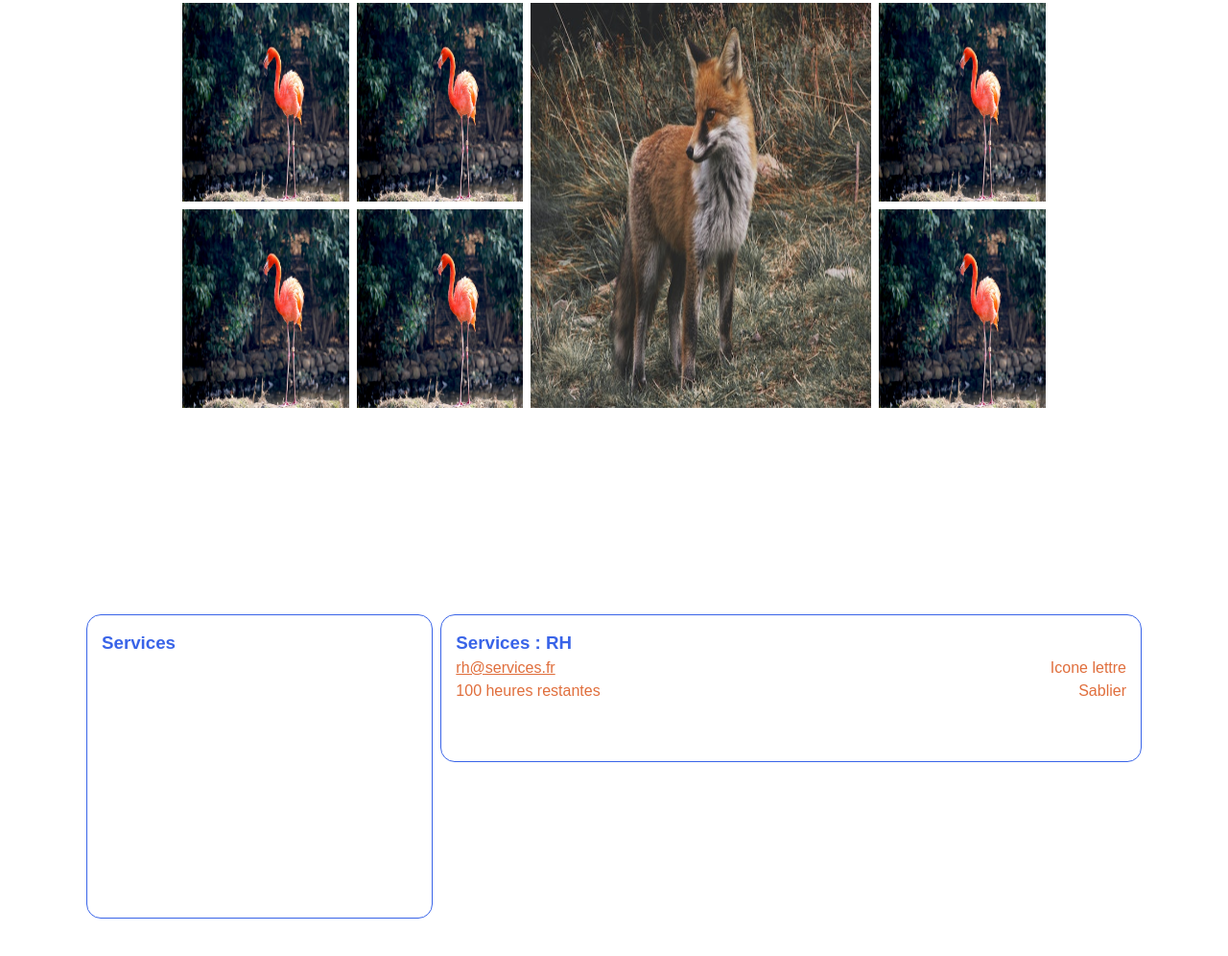
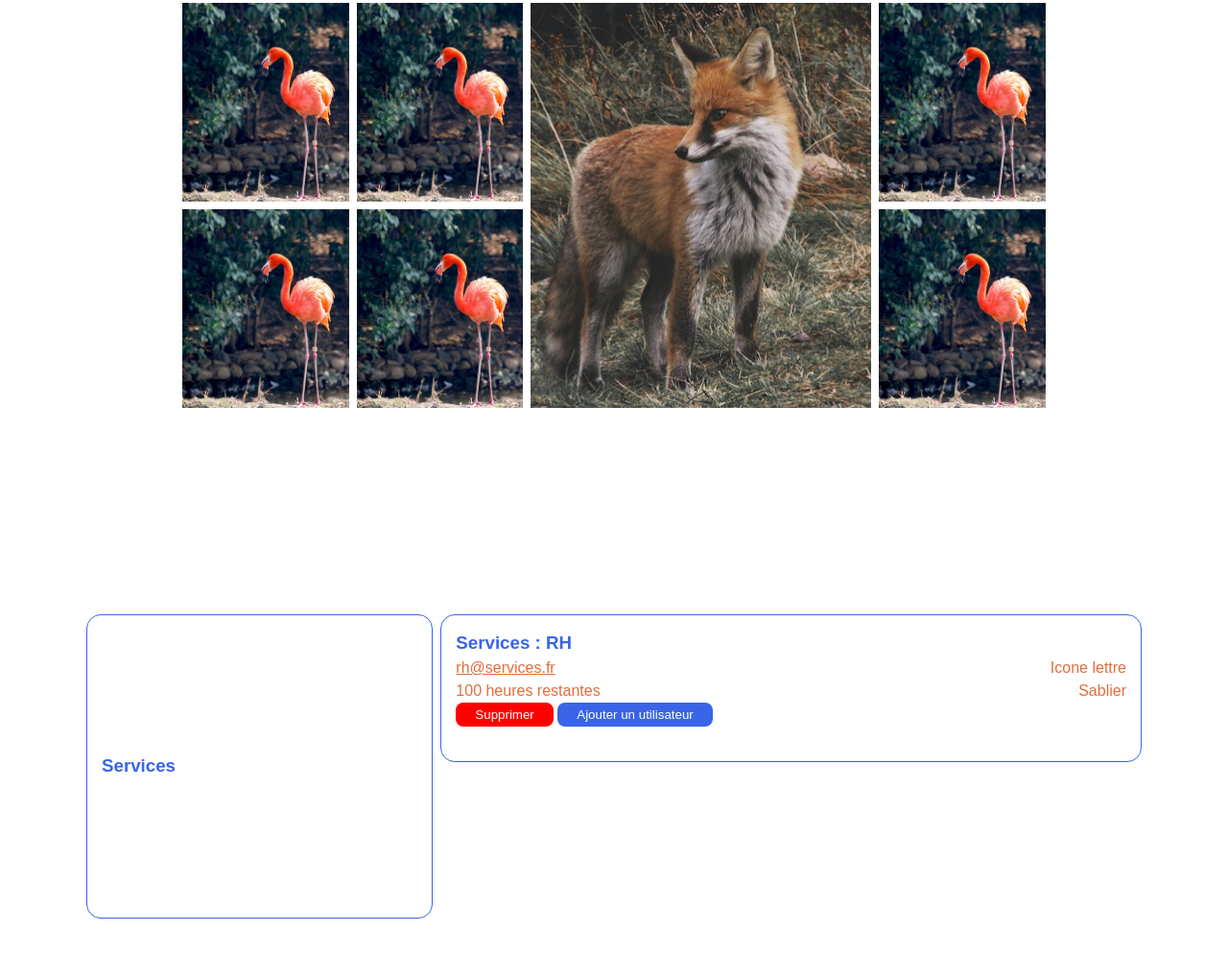
Before and after one commit to FlorentMaury/Flex-ou-Grid, a plain HTML site: page index.html in a window 1280 px wide. Shown: the part 824-1820 px from the top of the page at 96% size. Drawn offline with Linux system fonts and the light colour scheme.

Commit message:
Objective Fit

```diff
--- a/index.html
+++ b/index.html
@@ -121,10 +121,10 @@
     <!-- ATELIER 4 -->
 
 <section class="dashboard">
-    <span class="zone1">
+    <div class="zone1">
         <h3>Services</h3>
-    </span>
-    <span class="zone2">
+    </div>
+    <div class="zone2">
         <h3>Services : RH</h3>
         <div class="hRBloc">
             <p><a href="">rh@services.fr</a></p>
@@ -134,7 +134,12 @@
             <p>100 heures restantes</p>
             <p>Sablier</p>
         </div>
-    </span>
+        <div>
+            <button class="delete">Supprimer</button>
+            <button class="add">Ajouter un utilisateur</button>
+        </div>
+
+    </div>
 </section>
 
 </body>
--- a/style.css
+++ b/style.css
@@ -96,6 +96,7 @@ nav a:last-child {
 span img {
     width: 100%;
     height: 100%;
+    object-fit: cover;
 }
 
 .item2 {
@@ -138,7 +139,8 @@ span img {
     color: #e06e3c;
 }
 
-.dashboard span {
+.dashboard .zone1,
+.dashboard .zone2 {
     border: 1px solid #3964E8;
     border-radius: 15px;
     color: white;
@@ -150,6 +152,9 @@ span img {
     grid-column-end: 2;
     grid-row-start: 1;
     grid-row-end: 3;
+    display: flex;
+    justify-content: space-between;
+    align-items: center;
 }
 
 .zone2 {
@@ -164,3 +169,19 @@ span img {
     justify-content: space-between;
     align-items: center;
 }
+
+.delete {
+    color: white;
+    background: red;
+    border: none;
+    padding: 5px 20px;
+    border-radius: 8px;
+}
+
+.add {
+    color: white;
+    background: #3964E8;
+    border: none;
+    padding: 5px 20px;
+    border-radius: 8px;
+}
```
